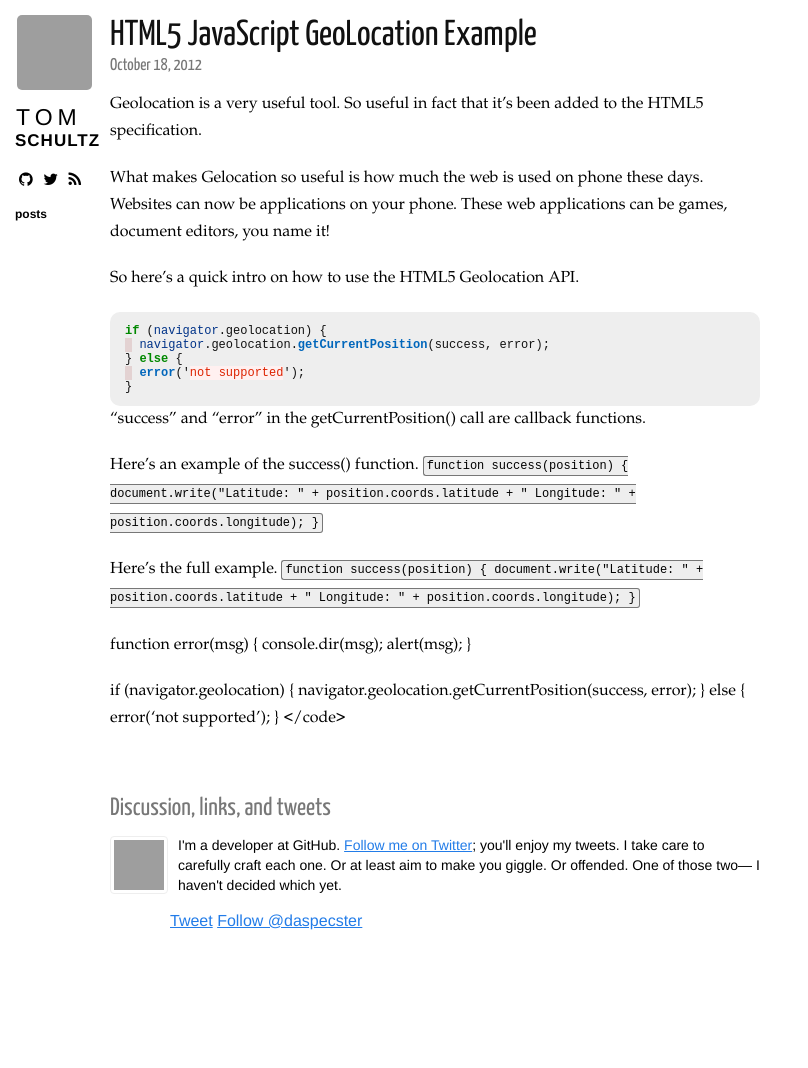
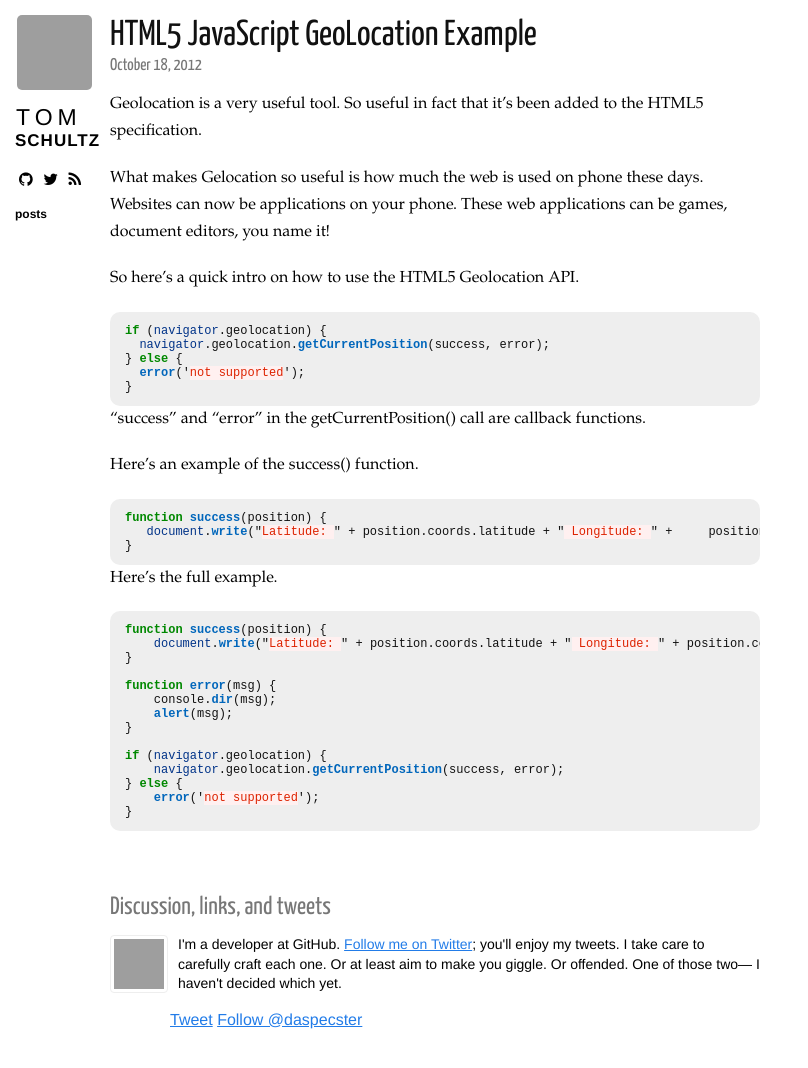
Before and after one commit to daspecster/pointlessrants, a Jekyll site: the page built from _posts/2012-10-18-html5-javascript-geolocation-example.md, in a window 1280 px wide, cut to the strip 0-1089 px from the top of the page. Shown: the top 1068 px of the strip, without its empty margins (0-808 px from the left). Built offline with Jekyll 4.4.1, drawn with Linux system fonts in a browser that asks for light colours; nearby versions of some CDN libraries; Markdown is read by kramdown in place of the engine named in the settings; comment, search, counter and statistics services are not loaded; before the commit the page ends 990 px from its top, so only the background shows below that; grey boxes are pictures that could not be loaded.

Commit message:
Reformat javascript

```diff
--- a/_posts/2012-10-18-html5-javascript-geolocation-example.md
+++ b/_posts/2012-10-18-html5-javascript-geolocation-example.md
@@ -20,21 +20,24 @@
 
 {% highlight javascript %}
 if (navigator.geolocation) {
-  navigator.geolocation.getCurrentPosition(success, error);
+  navigator.geolocation.getCurrentPosition(success, error);
 } else {
-  error('not supported');
+  error('not supported');
 }
 {% endhighlight %}
+
 "success" and "error" in the getCurrentPosition() call are callback functions.
 
 Here's an example of the success() function.
-<code>function success(position) {
+{% highlight javascript %}
+function success(position) {
    document.write("Latitude: " + position.coords.latitude + " Longitude: " +     position.coords.longitude);
-}</code>
+}
+{% endhighlight %}
 
 
 Here's the full example.
-<code>
+{% highlight javascript %}
 function success(position) {
     document.write("Latitude: " + position.coords.latitude + " Longitude: " + position.coords.longitude);
 }
@@ -49,4 +52,4 @@
 } else {
     error('not supported');
 }
-</code>
+{% endhighlight %}
```
